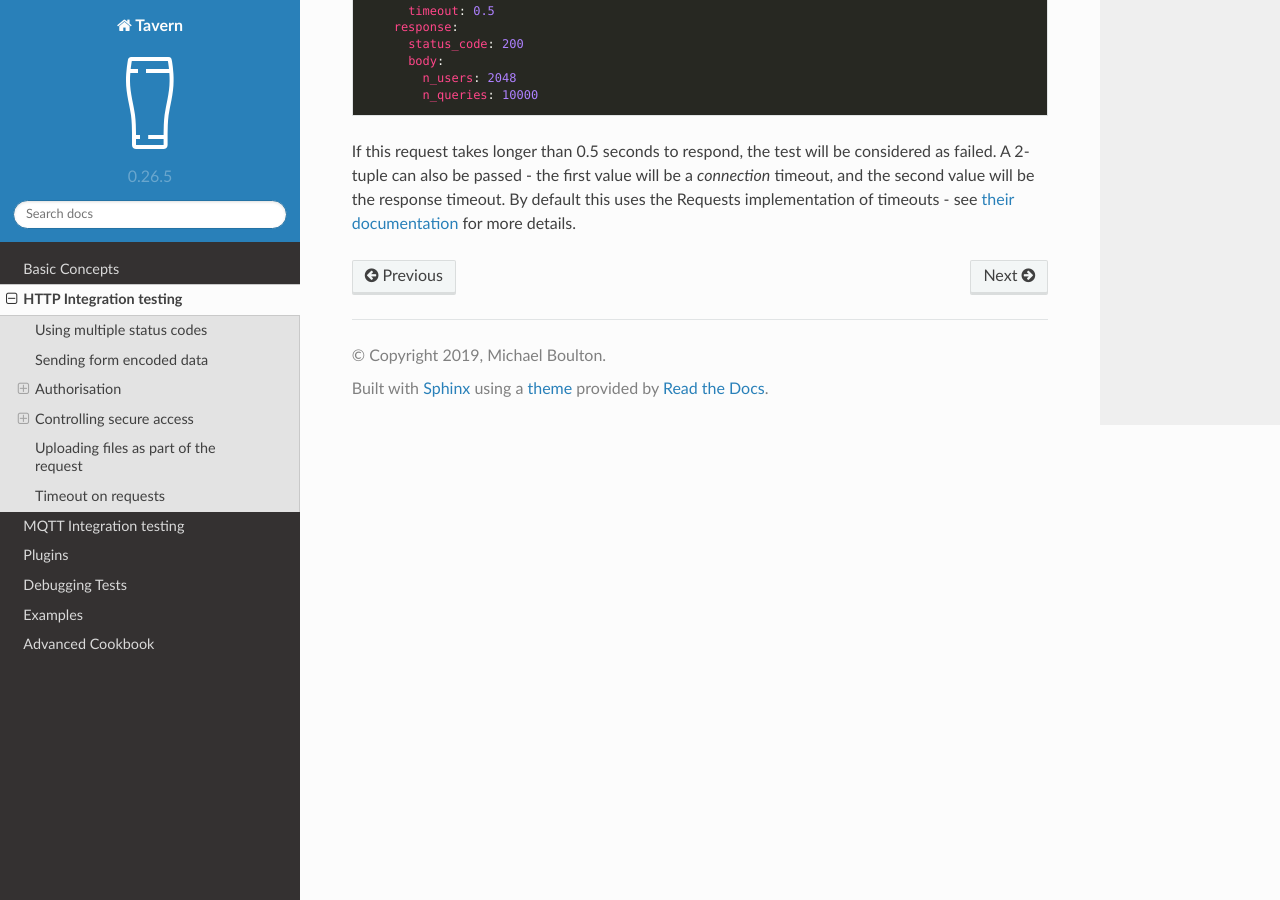
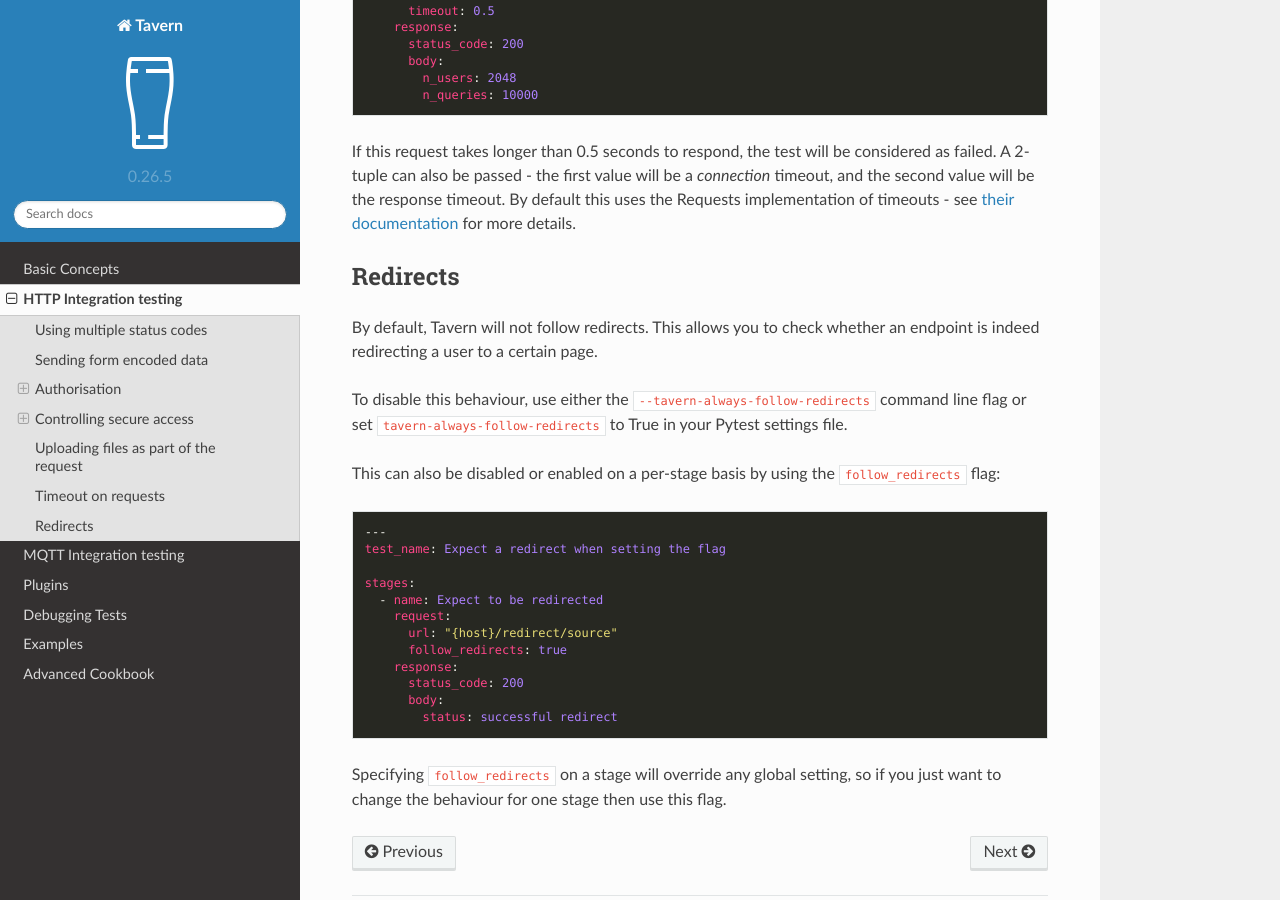
Before and after one commit to taverntesting/tavern, a Sphinx documentation site: the page built from docs/source/http.md, in a window 1280 px wide and 900 px high, scrolled down 6877 px. Built offline with Sphinx 7.4.7 and the Read the Docs theme 2.0.0, drawn with Linux system fonts in a browser that asks for light colours; formulas are drawn with MathJax 3.

Commit message:
Add documentation

````diff
--- a/docs/source/http.md
+++ b/docs/source/http.md
@@ -383,3 +383,32 @@ _connection_ timeout, and the second value will be the response timeout. By
 default this uses the Requests implementation of timeouts - see [their
 documentation](http://docs.python-requests.org/en/master/user/advanced/#timeouts)
 for more details.
+
+## Redirects
+
+By default, Tavern will not follow redirects. This allows you to check whether
+an endpoint is indeed redirecting a user to a certain page.
+
+To disable this behaviour, use either the `--tavern-always-follow-redirects`
+command line flag or set `tavern-always-follow-redirects` to True in your Pytest
+settings file.
+
+This can also be disabled or enabled on a per-stage basis by using the `follow_redirects` flag:
+
+```yaml
+---
+test_name: Expect a redirect when setting the flag
+
+stages:
+  - name: Expect to be redirected
+    request:
+      url: "{host}/redirect/source"
+      follow_redirects: true
+    response:
+      status_code: 200
+      body:
+        status: successful redirect
+```
+
+Specifying `follow_redirects` on a stage will override any global setting, so if
+you just want to change the behaviour for one stage then use this flag.
````
